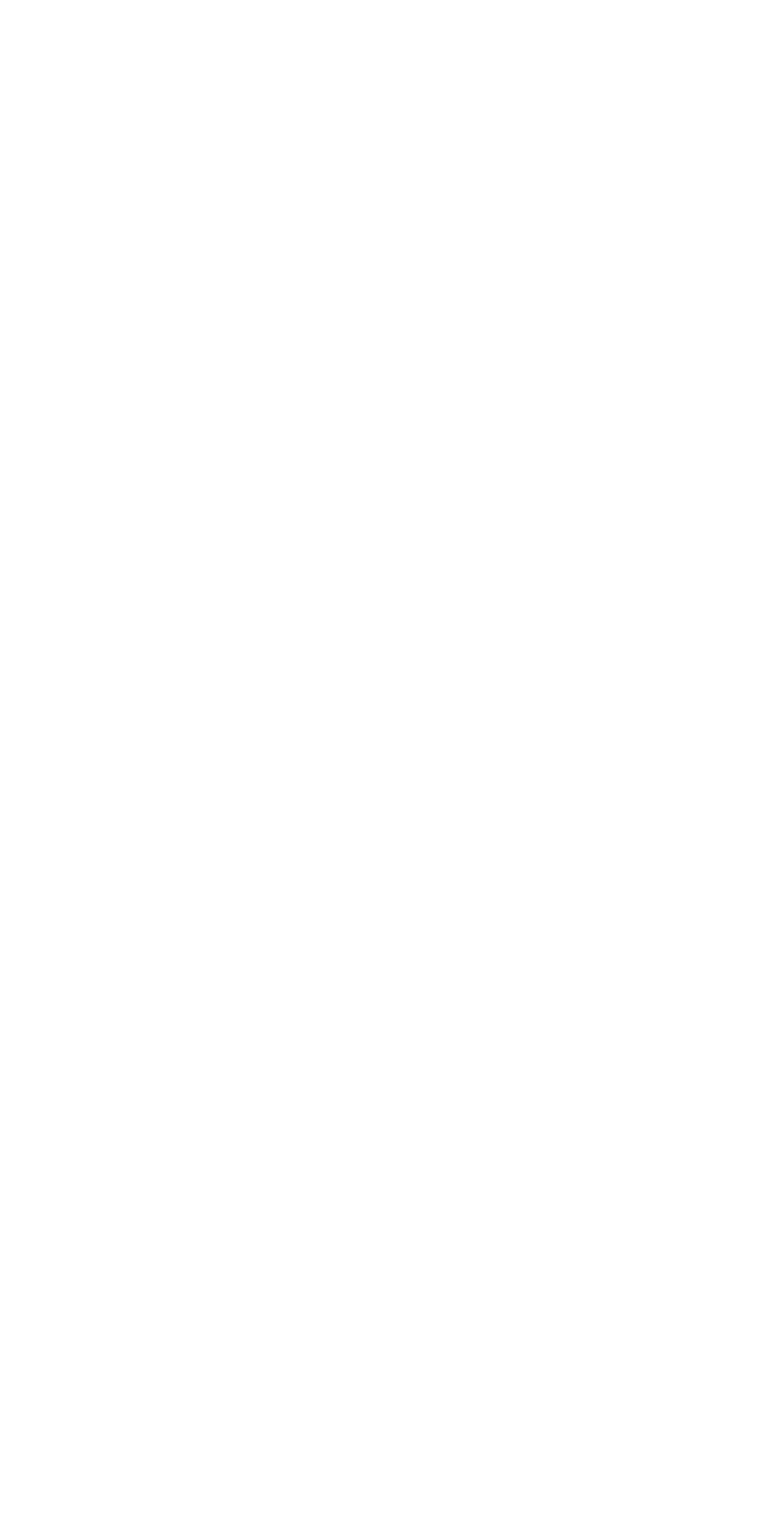
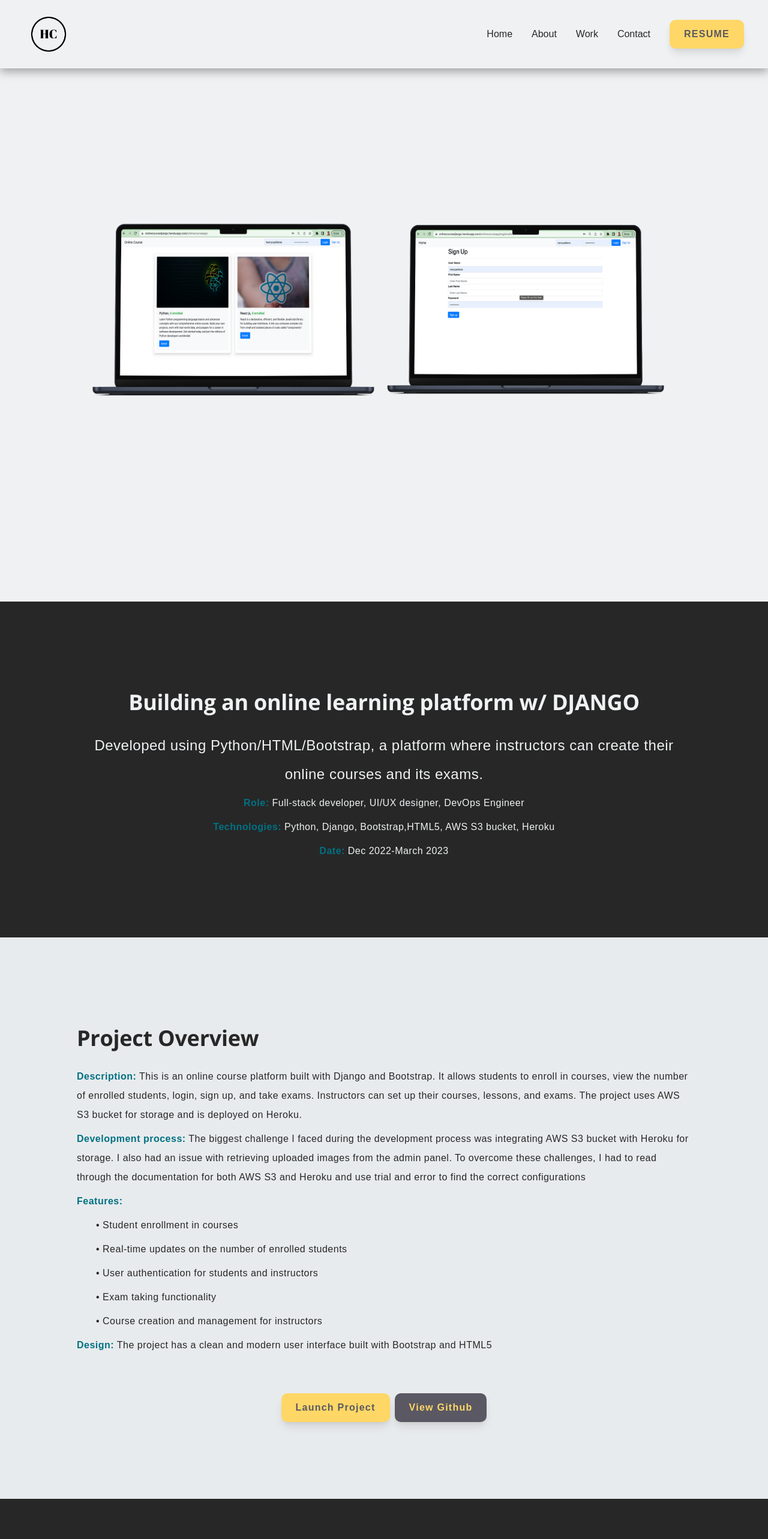
Before and after one commit to henrycmelo/personal-site, a React (Create React App) app: page /projects/1 in a window 1280 px wide. Before the commit this address had no page. Shown: the top 2566 px of the page at 60% size. Before the commit the page ends 800 px from the top, so only its background shows below. Built offline with nearby package versions, Linux system fonts and the light colour scheme.

Commit message:
silvestre

```diff
--- a/src/App.js
+++ b/src/App.js
@@ -5,6 +5,8 @@ import { AlertProvider } from "./context/alertContext";
 import theme from "../src/style/theme.js"
 import CaseStudyArchives from "./pages/CaseStudyArchives"
 import Home from "./pages/Home"
+import DjangoPage from './pages/DjangoPage';
+import ProjectPage from './pages/ProjectPage';
 
 
 
@@ -19,7 +21,10 @@ function App() {
 
           <Routes>
               <Route exact path="/" element={<Home/>}></Route>
+              <Route exact path="/projects" element={<ProjectPage/>}></Route>
               <Route exact path="/casestudyarchives" element={<CaseStudyArchives/>}></Route>
+              <Route exact path="/projects/:postID" element={<DjangoPage/>}></Route>
+              <Route exact path="/:postID" element={<DjangoPage/>}></Route>
 
           </Routes>
 
--- a/src/components/ProjectsSection.js
+++ b/src/components/ProjectsSection.js
@@ -1,7 +1,12 @@
 import React from "react";
 import FullScreenSection from "./FullScreenSection";
-import { Box, Heading } from "@chakra-ui/react";
+import { Box, Button, Heading } from "@chakra-ui/react";
 import Cards from "./Cards";
+import { FontAwesomeIcon } from "@fortawesome/react-fontawesome";
+import { faArrowRight } from "@fortawesome/free-solid-svg-icons";
+import { Link } from 'react-router-dom';
+import { useAlertContext } from "../context/alertContext"
+
 
 const projects = [
   {
@@ -9,6 +14,7 @@ const projects = [
     description:
       "Developed using Python/HTML/Bootstrap, a platform where instructors can create their online courses and its exams.",
     getImageSrc: () => require("../images/python.jpg"),
+    path: 'djangopage'
   },
   {
     title: "Building a dynamic web app with React, Chakra and Formik",
@@ -21,7 +27,7 @@ const projects = [
     description:
       "Conducted a usability testing project on the Archives of American Art donation page, providing recommendations to improve its functionality, navigation, and search capabilities.",
     getImageSrc: () => require("../images/aaa.jpg"),
-    path: '/casestudyarchives'
+    path: 'casestudyarchives'
   },
   {
     title: "Designing a food menu app for a steakhouse",
@@ -31,7 +37,8 @@ const projects = [
   },
 ];
 
-const ProjectsSection = () => {
+const ProjectsSection = ({isHomePage}) => {
+  const {handleClickToTop}=useAlertContext();
 
   return (
     <FullScreenSection
@@ -72,8 +79,18 @@ const ProjectsSection = () => {
           />
         ))}
 
+      {isHomePage && (<Box display={'flex'} justifyContent='flex-end' alignItems={'center'} gridColumn="2">
+        <Link to='/projects' ><Button onClick={handleClickToTop} gap={4}> View Other Projects  <FontAwesomeIcon icon={faArrowRight}/> </Button>
+         </Link>
+
+      </Box>) }
+
 
       </Box>
+
+
+
+
 
 
 
--- /dev/null
+++ b/src/pages/DjangoPage.js
@@ -0,0 +1,131 @@
+import {
+    Image, Box, VStack, Text,
+    Stack
+  } from '@chakra-ui/react'
+import Header from "../components/Header"
+import FullScreenSection from "../components/FullScreenSection";
+import Footer from "../components/Footer";
+import CustomizedButton from '../components/CustomizedButton';
+import SecondaryButton from '../components/SecondaryButton';
+
+
+
+const DjangoPage=()=>{
+
+    const projectInfo = [
+        {
+            getImageSrc: () => require("../images/django1.png"),
+            title: "Building an online learning platform w/ DJANGO",
+            subtitle: 'Developed using Python/HTML/Bootstrap, a platform where instructors can create their online courses and its exams.',
+            role:'Full-stack developer, UI/UX designer, DevOps Engineer',
+            technologies: "Python, Django, Bootstrap,HTML5, AWS S3 bucket, Heroku",
+            date:'Dec 2022-March 2023',
+            description: `This is an online course platform built with Django and Bootstrap. It allows students to enroll in courses,
+                             view the number of enrolled students, login, sign up, and take exams. Instructors can set up their courses, lessons,
+                             and exams. The project uses AWS S3 bucket for storage and is deployed on Heroku.` ,
+
+
+            features:[{
+                    1:"• Student enrollment in courses",
+                    2:'• Real-time updates on the number of enrolled students',
+                    3:'• User authentication for students and instructors',
+                    4:'• Exam taking functionality',
+                    5:'•  Course creation and management for instructors'}],
+
+            developmentProcess: `The biggest challenge I faced during the development process was integrating AWS S3 bucket with Heroku for storage.
+                                    I also had an issue with retrieving uploaded images from the admin panel. To overcome these challenges, I had to
+                                     read through the documentation for both AWS S3 and Heroku and use trial and error to find the correct configurations`,
+            design: "The project has a clean and modern user interface built with Bootstrap and HTML5",
+        }
+    ];
+
+    return (
+        <main>
+          <Header />
+          {/*image */}
+          <FullScreenSection
+            backgroundColor="light"
+
+            alignItems={"center"}
+            spacing={8}
+            width='100vw'
+            pt={48}
+            pl={32}
+            pb={32}
+            pr={32}
+
+
+          >
+            <Box >
+              <Image src={projectInfo[0].getImageSrc()} alt="laptop" style={{backgroundImage:'none'}} />
+            </Box>
+          </FullScreenSection>
+
+           {/*Title */}
+
+      <FullScreenSection
+       backgroundColor="dark"
+       isDarkBackground
+       alignItems={"center"}
+       spacing={8}
+       width='100vw'
+       p={{base:8, md:32}}>
+        <VStack alignItems={'center'} justifyContent={'center'}>
+          <Text textStyle='h2' fontSize={'4xl'} align={'center'}> {projectInfo[0].title}</Text>
+          <Text textStyle='body' fontSize={'2xl'} align={'center'}> {projectInfo[0].subtitle}</Text>
+          <Text size='sm' textStyle='body' align={'center'}> <span style={{ color: '#007183' }}><b>Role:</b></span> {projectInfo[0].role}</Text>
+          <Text size='sm' textStyle='body'align={'center'}> <span style={{ color: '#007183' }}><b>Technologies:</b></span> {projectInfo[0].technologies}</Text>
+          <Text size='sm' textStyle='body'align={'center'}> <span style={{ color: '#007183' }}><b>Date: </b></span>{projectInfo[0].date}</Text>
+        </VStack>
+
+
+
+      </FullScreenSection>
+      {/*Project Overview section */}
+      <FullScreenSection
+        backgroundColor="secondLight"
+
+        alignItems={"center"}
+        spacing={8}
+        width='100vw'
+        p={{base:8, md:32}}>
+        <VStack alignItems={'flex start'} justifyContent={'center'}>
+          <Text textStyle='h2' fontSize={'4xl'}> Project Overview</Text>
+
+          <Text size='sm' textStyle='body'> <span style={{ color: '#007183' }}><b>Description:</b></span> {projectInfo[0].description}</Text>
+          <Text size='sm' textStyle='body'> <span style={{ color: '#007183' }}><b>Development process:</b></span> {projectInfo[0].developmentProcess}</Text>
+          <Text size='sm' textStyle='body'> <span style={{ color: '#007183' }}><b>Features:</b></span></Text>
+
+            <Text size='sm' textStyle='body' pl={8}>  {projectInfo[0].features[0][1]}</Text>
+            <Text size='sm' textStyle='body' pl={8}>  {projectInfo[0].features[0][2]}</Text>
+            <Text size='sm' textStyle='body' pl={8}>  {projectInfo[0].features[0][3]}</Text>
+            <Text size='sm' textStyle='body' pl={8}>  {projectInfo[0].features[0][4]}</Text>
+            <Text size='sm' textStyle='body' pl={8}>  {projectInfo[0].features[0][5]}</Text>
+
+        <Text size='sm' textStyle='body'> <span style={{ color: '#007183' }}><b>Design:</b></span> {projectInfo[0].design}</Text>
+
+        </VStack>
+
+
+         <Stack direction={{base: 'column', md: 'row'}} pt={8}>
+         <a href='https://onlinecoursedjango.herokuapp.com/onlinecourseapp/' rel="noreferrer" target="_blank"><CustomizedButton>Launch Project</CustomizedButton></a>
+         <a href='https://github.com/henrycastillome/onlinecoursedjangoapp/' rel="noreferrer" target="_blank"><SecondaryButton> View Github </SecondaryButton></a>
+
+         </Stack>
+
+      </FullScreenSection>
+      <Footer />
+
+          </main>
+
+    )
+
+
+
+
+
+
+}
+
+
+export default DjangoPage
--- a/src/pages/Home.js
+++ b/src/pages/Home.js
@@ -18,7 +18,7 @@ function Home() {
           <Header />
           <LandingSection />
           <AboutMeSection />
-          <ProjectsSection />
+          <ProjectsSection isHomePage />
           <ContactMeSection />
           <Footer />
           <Alert />
--- /dev/null
+++ b/src/pages/ProjectPage.js
@@ -0,0 +1,70 @@
+import React from "react";
+import FullScreenSection from "../components/FullScreenSection";
+import {  Heading, VStack } from "@chakra-ui/react";
+
+import Header from "../components/Header"
+
+import ProjectsSection from "../components/ProjectsSection";
+import Footer from "../components/Footer";
+
+const landingTitle= 'All Projects'
+
+
+
+
+
+
+function ProjectPage() {
+    return (
+        <main>
+            <Header />
+            <FullScreenSection
+                backgroundColor="light"
+
+                alignItems={{ base: 'center', md: "center", xl: 'flex-start' }}
+                spacing={8}
+                width='100vw'
+                pt={48}
+                pl={{ base: 8, md: 32 }}
+                pb={32}
+                pr={{ base: 8, md: 32 }}
+
+            >
+
+
+
+                <VStack alignItems='start' justifyContent='left' >
+
+
+                    <Heading color='dark' size={{base:"3xl",md:'4xl'}} textStyle='h2' >{landingTitle}</Heading>
+
+
+
+                </VStack>
+
+
+
+
+
+            </FullScreenSection>
+            <ProjectsSection />
+            <FullScreenSection
+                backgroundColor="secondLight"
+                alignItems={"center"}
+                spacing={8}
+                width='100vw'
+                p={{base:8, md:32}}>
+        <VStack alignItems={'flex start'} justifyContent={'center'}>
+        <Heading as="h1" >Coming soon more projects...</Heading>
+        </VStack>
+
+        </FullScreenSection>
+        <Footer />
+
+        </main>
+
+    )
+
+}
+
+export default ProjectPage;
```
Also changed, not shown: src/images/django1.jpg (added), src/images/django1.png (added).
